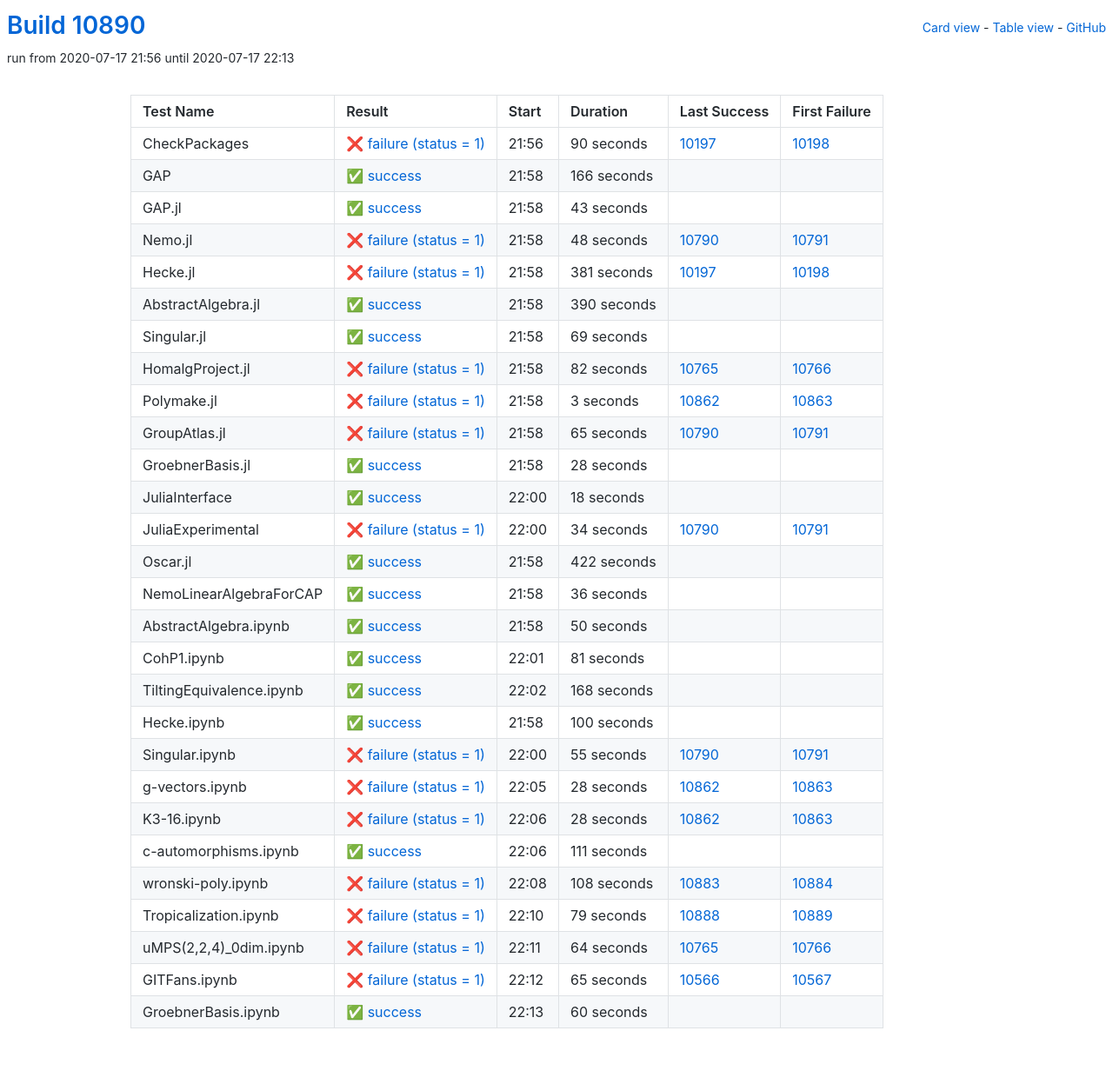
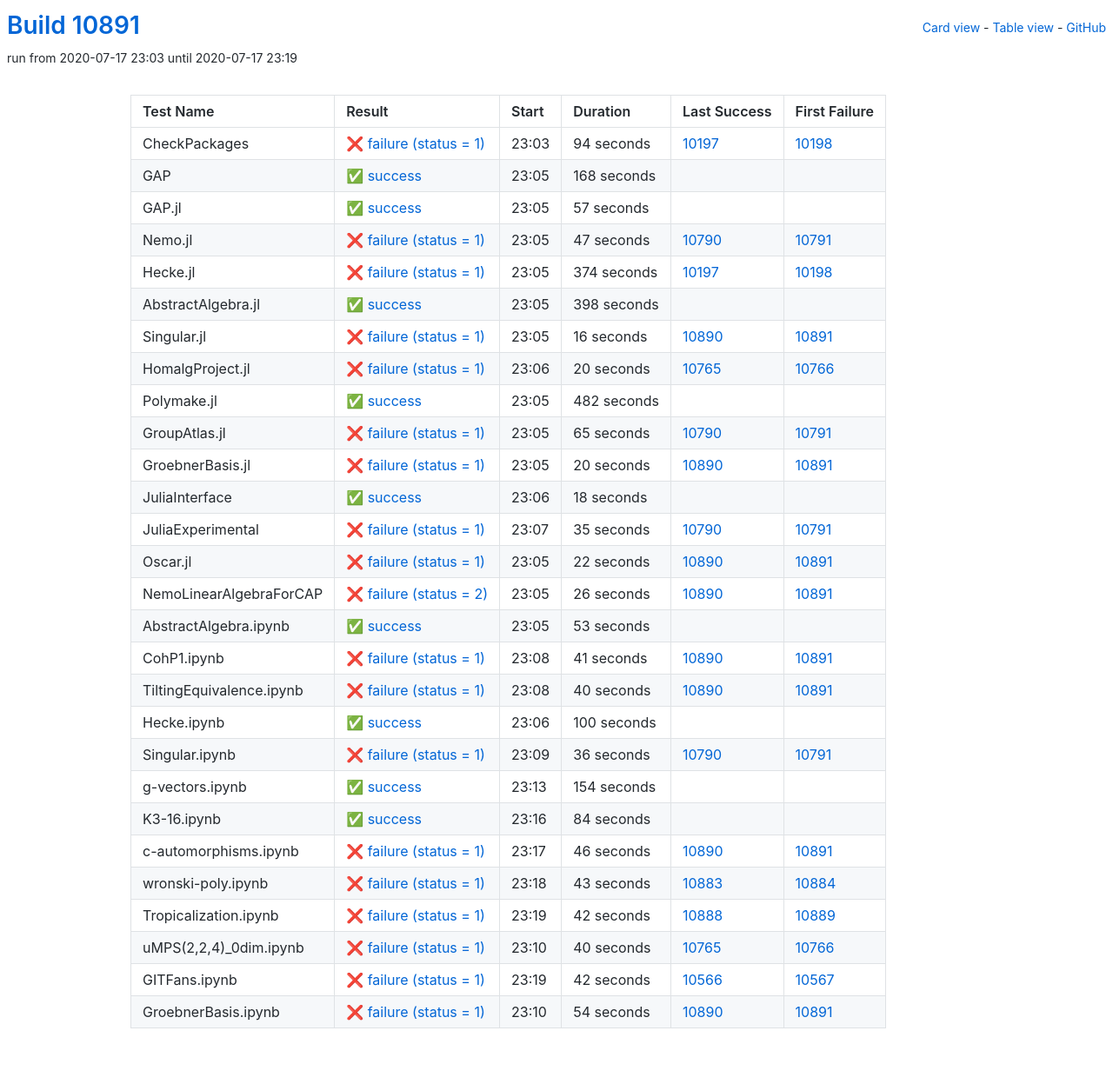
Before and after one commit to oscar-system/oscar-ci-status, a Jekyll site: the page built from table.html, in a window 1280 px wide. Shown: the whole page at 87% size. Built offline with Jekyll 4.4.1, drawn with Linux system fonts in a browser that asks for light colours.

Commit message:
Build #10891

```diff
--- a/_data/ci.yml
+++ b/_data/ci.yml
@@ -1,6 +1,6 @@
 ---
-build: 10890
-build_url: https://oscarci.mathematik.uni-kl.de/job/oscar/10890/
+build: 10891
+build_url: https://oscarci.mathematik.uni-kl.de/job/oscar/10891/
 job: oscar
 organization: oscar-system
 repo: oscar-ci-status
@@ -8,116 +8,116 @@
 tests:
 - name: CheckPackages
   id: checkpackages
-  log: https://oscarci.mathematik.uni-kl.de/job/oscar/10890/artifact/logs/build-10890/CheckPackages.log
-  start: 2020-07-17 21:56
+  log: https://oscarci.mathematik.uni-kl.de/job/oscar/10891/artifact/logs/build-10891/CheckPackages.log
+  start: 2020-07-17 23:03
   success: false
   exitcode: 1
   status: failure
-  duration: 90
+  duration: 94
   last_success: 10197
   last_success_url: https://oscarci.mathematik.uni-kl.de/job/oscar/10197/
   first_failure: 10198
   first_failure_url: https://oscarci.mathematik.uni-kl.de/job/oscar/10198/
 - name: GAP
   id: gap
-  log: https://oscarci.mathematik.uni-kl.de/job/oscar/10890/artifact/logs/build-10890/GAP.log
-  start: 2020-07-17 21:58
+  log: https://oscarci.mathematik.uni-kl.de/job/oscar/10891/artifact/logs/build-10891/GAP.log
+  start: 2020-07-17 23:05
   success: true
   exitcode: 0
   status: success
-  duration: 166
+  duration: 168
   last_success: false
   last_success_url:
   first_failure: false
   first_failure_url:
 - name: GAP.jl
   id: gap-jl
-  log: https://oscarci.mathematik.uni-kl.de/job/oscar/10890/artifact/logs/build-10890/GAP.jl.log
-  start: 2020-07-17 21:58
+  log: https://oscarci.mathematik.uni-kl.de/job/oscar/10891/artifact/logs/build-10891/GAP.jl.log
+  start: 2020-07-17 23:05
   success: true
   exitcode: 0
   status: success
-  duration: 43
+  duration: 57
   last_success: false
   last_success_url:
   first_failure: false
   first_failure_url:
 - name: Nemo.jl
   id: nemo-jl
-  log: https://oscarci.mathematik.uni-kl.de/job/oscar/10890/artifact/logs/build-10890/Nemo.jl.log
-  start: 2020-07-17 21:58
+  log: https://oscarci.mathematik.uni-kl.de/job/oscar/10891/artifact/logs/build-10891/Nemo.jl.log
+  start: 2020-07-17 23:05
   success: false
   exitcode: 1
   status: failure
-  duration: 48
+  duration: 47
   last_success: 10790
   last_success_url: https://oscarci.mathematik.uni-kl.de/job/oscar/10790/
   first_failure: 10791
   first_failure_url: https://oscarci.mathematik.uni-kl.de/job/oscar/10791/
 - name: Hecke.jl
   id: hecke-jl
-  log: https://oscarci.mathematik.uni-kl.de/job/oscar/10890/artifact/logs/build-10890/Hecke.jl.log
-  start: 2020-07-17 21:58
+  log: https://oscarci.mathematik.uni-kl.de/job/oscar/10891/artifact/logs/build-10891/Hecke.jl.log
+  start: 2020-07-17 23:05
   success: false
   exitcode: 1
   status: failure
-  duration: 381
+  duration: 374
   last_success: 10197
   last_success_url: https://oscarci.mathematik.uni-kl.de/job/oscar/10197/
   first_failure: 10198
   first_failure_url: https://oscarci.mathematik.uni-kl.de/job/oscar/10198/
 - name: AbstractAlgebra.jl
   id: abstractalgebra-jl
-  log: https://oscarci.mathematik.uni-kl.de/job/oscar/10890/artifact/logs/build-10890/AbstractAlgebra.jl.log
-  start: 2020-07-17 21:58
+  log: https://oscarci.mathematik.uni-kl.de/job/oscar/10891/artifact/logs/build-10891/AbstractAlgebra.jl.log
+  start: 2020-07-17 23:05
   success: true
   exitcode: 0
   status: success
-  duration: 390
+  duration: 398
   last_success: false
   last_success_url:
   first_failure: false
   first_failure_url:
 - name: Singular.jl
   id: singular-jl
-  log: https://oscarci.mathematik.uni-kl.de/job/oscar/10890/artifact/logs/build-10890/Singular.jl.log
-  start: 2020-07-17 21:58
-  success: true
-  exitcode: 0
-  status: success
-  duration: 69
-  last_success: false
-  last_success_url:
-  first_failure: false
-  first_failure_url:
-- name: HomalgProject.jl
-  id: homalgproject-jl
-  log: https://oscarci.mathematik.uni-kl.de/job/oscar/10890/artifact/logs/build-10890/HomalgProject.jl.log
-  start: 2020-07-17 21:58
+  log: https://oscarci.mathematik.uni-kl.de/job/oscar/10891/artifact/logs/build-10891/Singular.jl.log
+  start: 2020-07-17 23:05
   success: false
   exitcode: 1
   status: failure
-  duration: 82
+  duration: 16
+  last_success: 10890
+  last_success_url: https://oscarci.mathematik.uni-kl.de/job/oscar/10890/
+  first_failure: 10891
+  first_failure_url: https://oscarci.mathematik.uni-kl.de/job/oscar/10891/
+- name: HomalgProject.jl
+  id: homalgproject-jl
+  log: https://oscarci.mathematik.uni-kl.de/job/oscar/10891/artifact/logs/build-10891/HomalgProject.jl.log
+  start: 2020-07-17 23:06
+  success: false
+  exitcode: 1
+  status: failure
+  duration: 20
   last_success: 10765
   last_success_url: https://oscarci.mathematik.uni-kl.de/job/oscar/10765/
   first_failure: 10766
   first_failure_url: https://oscarci.mathematik.uni-kl.de/job/oscar/10766/
 - name: Polymake.jl
   id: polymake-jl
-  log: https://oscarci.mathematik.uni-kl.de/job/oscar/10890/artifact/logs/build-10890/Polymake.jl.log
-  start: 2020-07-17 21:58
-  success: false
-  exitcode: 1
-  status: failure
-  duration: 3
-  last_success: 10862
-  last_success_url: https://oscarci.mathematik.uni-kl.de/job/oscar/10862/
-  first_failure: 10863
-  first_failure_url: https://oscarci.mathematik.uni-kl.de/job/oscar/10863/
+  log: https://oscarci.mathematik.uni-kl.de/job/oscar/10891/artifact/logs/build-10891/Polymake.jl.log
+  start: 2020-07-17 23:05
+  success: true
+  exitcode: 0
+  status: success
+  duration: 482
+  last_success: false
+  last_success_url:
+  first_failure: false
+  first_failure_url:
 - name: GroupAtlas.jl
   id: groupatlas-jl
-  log: https://oscarci.mathematik.uni-kl.de/job/oscar/10890/artifact/logs/build-10890/GroupAtlas.jl.log
-  start: 2020-07-17 21:58
+  log: https://oscarci.mathematik.uni-kl.de/job/oscar/10891/artifact/logs/build-10891/GroupAtlas.jl.log
+  start: 2020-07-17 23:05
   success: false
   exitcode: 1
   status: failure
@@ -128,20 +128,20 @@
   first_failure_url: https://oscarci.mathematik.uni-kl.de/job/oscar/10791/
 - name: GroebnerBasis.jl
   id: groebnerbasis-jl
-  log: https://oscarci.mathematik.uni-kl.de/job/oscar/10890/artifact/logs/build-10890/GroebnerBasis.jl.log
-  start: 2020-07-17 21:58
-  success: true
-  exitcode: 0
-  status: success
-  duration: 28
-  last_success: false
-  last_success_url:
-  first_failure: false
-  first_failure_url:
+  log: https://oscarci.mathematik.uni-kl.de/job/oscar/10891/artifact/logs/build-10891/GroebnerBasis.jl.log
+  start: 2020-07-17 23:05
+  success: false
+  exitcode: 1
+  status: failure
+  duration: 20
+  last_success: 10890
+  last_success_url: https://oscarci.mathematik.uni-kl.de/job/oscar/10890/
+  first_failure: 10891
+  first_failure_url: https://oscarci.mathematik.uni-kl.de/job/oscar/10891/
 - name: JuliaInterface
   id: juliainterface
-  log: https://oscarci.mathematik.uni-kl.de/job/oscar/10890/artifact/logs/build-10890/JuliaInterface.log
-  start: 2020-07-17 22:00
+  log: https://oscarci.mathematik.uni-kl.de/job/oscar/10891/artifact/logs/build-10891/JuliaInterface.log
+  start: 2020-07-17 23:06
   success: true
   exitcode: 0
   status: success
@@ -152,80 +152,80 @@
   first_failure_url:
 - name: JuliaExperimental
   id: juliaexperimental
-  log: https://oscarci.mathematik.uni-kl.de/job/oscar/10890/artifact/logs/build-10890/JuliaExperimental.log
-  start: 2020-07-17 22:00
+  log: https://oscarci.mathematik.uni-kl.de/job/oscar/10891/artifact/logs/build-10891/JuliaExperimental.log
+  start: 2020-07-17 23:07
   success: false
   exitcode: 1
   status: failure
-  duration: 34
+  duration: 35
   last_success: 10790
   last_success_url: https://oscarci.mathematik.uni-kl.de/job/oscar/10790/
   first_failure: 10791
   first_failure_url: https://oscarci.mathematik.uni-kl.de/job/oscar/10791/
 - name: Oscar.jl
   id: oscar-jl
-  log: https://oscarci.mathematik.uni-kl.de/job/oscar/10890/artifact/logs/build-10890/Oscar.jl.log
-  start: 2020-07-17 21:58
+  log: https://oscarci.mathematik.uni-kl.de/job/oscar/10891/artifact/logs/build-10891/Oscar.jl.log
+  start: 2020-07-17 23:05
+  success: false
+  exitcode: 1
+  status: failure
+  duration: 22
+  last_success: 10890
+  last_success_url: https://oscarci.mathematik.uni-kl.de/job/oscar/10890/
+  first_failure: 10891
+  first_failure_url: https://oscarci.mathematik.uni-kl.de/job/oscar/10891/
+- name: NemoLinearAlgebraForCAP
+  id: nemolinearalgebraforcap
+  log: https://oscarci.mathematik.uni-kl.de/job/oscar/10891/artifact/logs/build-10891/NemoLinearAlgebraForCAP.log
+  start: 2020-07-17 23:05
+  success: false
+  exitcode: 2
+  status: failure
+  duration: 26
+  last_success: 10890
+  last_success_url: https://oscarci.mathematik.uni-kl.de/job/oscar/10890/
+  first_failure: 10891
+  first_failure_url: https://oscarci.mathematik.uni-kl.de/job/oscar/10891/
+- name: AbstractAlgebra.ipynb
+  id: abstractalgebra-ipynb
+  log: https://oscarci.mathematik.uni-kl.de/job/oscar/10891/artifact/logs/build-10891/AbstractAlgebra.ipynb.log
+  start: 2020-07-17 23:05
   success: true
   exitcode: 0
   status: success
-  duration: 422
-  last_success: false
-  last_success_url:
-  first_failure: false
-  first_failure_url:
-- name: NemoLinearAlgebraForCAP
-  id: nemolinearalgebraforcap
-  log: https://oscarci.mathematik.uni-kl.de/job/oscar/10890/artifact/logs/build-10890/NemoLinearAlgebraForCAP.log
-  start: 2020-07-17 21:58
-  success: true
-  exitcode: 0
-  status: success
-  duration: 36
-  last_success: false
-  last_success_url:
-  first_failure: false
-  first_failure_url:
-- name: AbstractAlgebra.ipynb
-  id: abstractalgebra-ipynb
-  log: https://oscarci.mathematik.uni-kl.de/job/oscar/10890/artifact/logs/build-10890/AbstractAlgebra.ipynb.log
-  start: 2020-07-17 21:58
-  success: true
-  exitcode: 0
-  status: success
-  duration: 50
+  duration: 53
   last_success: false
   last_success_url:
   first_failure: false
   first_failure_url:
 - name: CohP1.ipynb
   id: cohp1-ipynb
-  log: https://oscarci.mathematik.uni-kl.de/job/oscar/10890/artifact/logs/build-10890/CohP1.ipynb.log
-  start: 2020-07-17 22:01
-  success: true
-  exitcode: 0
-  status: success
-  duration: 81
-  last_success: false
-  last_success_url:
-  first_failure: false
-  first_failure_url:
+  log: https://oscarci.mathematik.uni-kl.de/job/oscar/10891/artifact/logs/build-10891/CohP1.ipynb.log
+  start: 2020-07-17 23:08
+  success: false
+  exitcode: 1
+  status: failure
+  duration: 41
+  last_success: 10890
+  last_success_url: https://oscarci.mathematik.uni-kl.de/job/oscar/10890/
+  first_failure: 10891
+  first_failure_url: https://oscarci.mathematik.uni-kl.de/job/oscar/10891/
 - name: TiltingEquivalence.ipynb
   id: tiltingequivalence-ipynb
-  log: https://oscarci.mathematik.uni-kl.de/job/oscar/10890/artifact/logs/build-10890/TiltingEquivalence.ipynb.log
-  start: 2020-07-17 22:02
-  success: true
-  exitcode: 0
-  status: success
-  duration: 168
-  last_success: false
-  last_success_url:
-  first_failure: false
-  first_failure_url:
+  log: https://oscarci.mathematik.uni-kl.de/job/oscar/10891/artifact/logs/build-10891/TiltingEquivalence.ipynb.log
+  start: 2020-07-17 23:08
+  success: false
+  exitcode: 1
+  status: failure
+  duration: 40
+  last_success: 10890
+  last_success_url: https://oscarci.mathematik.uni-kl.de/job/oscar/10890/
+  first_failure: 10891
+  first_failure_url: https://oscarci.mathematik.uni-kl.de/job/oscar/10891/
 - name: Hecke.ipynb
   id: hecke-ipynb
-  log: https://oscarci.mathematik.uni-kl.de/job/oscar/10890/artifact/logs/build-10890/Hecke.ipynb.log
-  start: 2020-07-17 21:58
+  log: https://oscarci.mathematik.uni-kl.de/job/oscar/10891/artifact/logs/build-10891/Hecke.ipynb.log
+  start: 2020-07-17 23:06
   success: true
   exitcode: 0
   status: success
@@ -236,109 +236,109 @@
   first_failure_url:
 - name: Singular.ipynb
   id: singular-ipynb
-  log: https://oscarci.mathematik.uni-kl.de/job/oscar/10890/artifact/logs/build-10890/Singular.ipynb.log
-  start: 2020-07-17 22:00
+  log: https://oscarci.mathematik.uni-kl.de/job/oscar/10891/artifact/logs/build-10891/Singular.ipynb.log
+  start: 2020-07-17 23:09
   success: false
   exitcode: 1
   status: failure
-  duration: 55
+  duration: 36
   last_success: 10790
   last_success_url: https://oscarci.mathematik.uni-kl.de/job/oscar/10790/
   first_failure: 10791
   first_failure_url: https://oscarci.mathematik.uni-kl.de/job/oscar/10791/
 - name: g-vectors.ipynb
   id: g-vectors-ipynb
-  log: https://oscarci.mathematik.uni-kl.de/job/oscar/10890/artifact/logs/build-10890/g-vectors.ipynb.log
-  start: 2020-07-17 22:05
-  success: false
-  exitcode: 1
-  status: failure
-  duration: 28
-  last_success: 10862
-  last_success_url: https://oscarci.mathematik.uni-kl.de/job/oscar/10862/
-  first_failure: 10863
-  first_failure_url: https://oscarci.mathematik.uni-kl.de/job/oscar/10863/
-- name: K3-16.ipynb
-  id: k3-16-ipynb
-  log: https://oscarci.mathematik.uni-kl.de/job/oscar/10890/artifact/logs/build-10890/K3-16.ipynb.log
-  start: 2020-07-17 22:06
-  success: false
-  exitcode: 1
-  status: failure
-  duration: 28
-  last_success: 10862
-  last_success_url: https://oscarci.mathematik.uni-kl.de/job/oscar/10862/
-  first_failure: 10863
-  first_failure_url: https://oscarci.mathematik.uni-kl.de/job/oscar/10863/
-- name: c-automorphisms.ipynb
-  id: c-automorphisms-ipynb
-  log: https://oscarci.mathematik.uni-kl.de/job/oscar/10890/artifact/logs/build-10890/c-automorphisms.ipynb.log
-  start: 2020-07-17 22:06
+  log: https://oscarci.mathematik.uni-kl.de/job/oscar/10891/artifact/logs/build-10891/g-vectors.ipynb.log
+  start: 2020-07-17 23:13
   success: true
   exitcode: 0
   status: success
-  duration: 111
+  duration: 154
   last_success: false
   last_success_url:
   first_failure: false
   first_failure_url:
-- name: wronski-poly.ipynb
-  id: wronski-poly-ipynb
-  log: https://oscarci.mathematik.uni-kl.de/job/oscar/10890/artifact/logs/build-10890/wronski-poly.ipynb.log
-  start: 2020-07-17 22:08
+- name: K3-16.ipynb
+  id: k3-16-ipynb
+  log: https://oscarci.mathematik.uni-kl.de/job/oscar/10891/artifact/logs/build-10891/K3-16.ipynb.log
+  start: 2020-07-17 23:16
+  success: true
+  exitcode: 0
+  status: success
+  duration: 84
+  last_success: false
+  last_success_url:
+  first_failure: false
+  first_failure_url:
+- name: c-automorphisms.ipynb
+  id: c-automorphisms-ipynb
+  log: https://oscarci.mathematik.uni-kl.de/job/oscar/10891/artifact/logs/build-10891/c-automorphisms.ipynb.log
+  start: 2020-07-17 23:17
   success: false
   exitcode: 1
   status: failure
-  duration: 108
+  duration: 46
+  last_success: 10890
+  last_success_url: https://oscarci.mathematik.uni-kl.de/job/oscar/10890/
+  first_failure: 10891
+  first_failure_url: https://oscarci.mathematik.uni-kl.de/job/oscar/10891/
+- name: wronski-poly.ipynb
+  id: wronski-poly-ipynb
+  log: https://oscarci.mathematik.uni-kl.de/job/oscar/10891/artifact/logs/build-10891/wronski-poly.ipynb.log
+  start: 2020-07-17 23:18
+  success: false
+  exitcode: 1
+  status: failure
+  duration: 43
   last_success: 10883
   last_success_url: https://oscarci.mathematik.uni-kl.de/job/oscar/10883/
   first_failure: 10884
   first_failure_url: https://oscarci.mathematik.uni-kl.de/job/oscar/10884/
 - name: Tropicalization.ipynb
   id: tropicalization-ipynb
-  log: https://oscarci.mathematik.uni-kl.de/job/oscar/10890/artifact/logs/build-10890/Tropicalization.ipynb.log
-  start: 2020-07-17 22:10
+  log: https://oscarci.mathematik.uni-kl.de/job/oscar/10891/artifact/logs/build-10891/Tropicalization.ipynb.log
+  start: 2020-07-17 23:19
   success: false
   exitcode: 1
   status: failure
-  duration: 79
+  duration: 42
   last_success: 10888
   last_success_url: https://oscarci.mathematik.uni-kl.de/job/oscar/10888/
   first_failure: 10889
   first_failure_url: https://oscarci.mathematik.uni-kl.de/job/oscar/10889/
 - name: uMPS(2,2,4)_0dim.ipynb
   id: umps-2-2-4-0dim-ipynb
-  log: https://oscarci.mathematik.uni-kl.de/job/oscar/10890/artifact/logs/build-10890/uMPS-2-2-4-_0dim.ipynb.log
-  start: 2020-07-17 22:11
+  log: https://oscarci.mathematik.uni-kl.de/job/oscar/10891/artifact/logs/build-10891/uMPS-2-2-4-_0dim.ipynb.log
+  start: 2020-07-17 23:10
   success: false
   exitcode: 1
   status: failure
-  duration: 64
+  duration: 40
   last_success: 10765
   last_success_url: https://oscarci.mathematik.uni-kl.de/job/oscar/10765/
   first_failure: 10766
   first_failure_url: https://oscarci.mathematik.uni-kl.de/job/oscar/10766/
 - name: GITFans.ipynb
   id: gitfans-ipynb
-  log: https://oscarci.mathematik.uni-kl.de/job/oscar/10890/artifact/logs/build-10890/GITFans.ipynb.log
-  start: 2020-07-17 22:12
+  log: https://oscarci.mathematik.uni-kl.de/job/oscar/10891/artifact/logs/build-10891/GITFans.ipynb.log
+  start: 2020-07-17 23:19
   success: false
   exitcode: 1
   status: failure
-  duration: 65
+  duration: 42
   last_success: 10566
   last_success_url: https://oscarci.mathematik.uni-kl.de/job/oscar/10566/
   first_failure: 10567
   first_failure_url: https://oscarci.mathematik.uni-kl.de/job/oscar/10567/
 - name: GroebnerBasis.ipynb
   id: groebnerbasis-ipynb
-  log: https://oscarci.mathematik.uni-kl.de/job/oscar/10890/artifact/logs/build-10890/GroebnerBasis.ipynb.log
-  start: 2020-07-17 22:13
-  success: true
-  exitcode: 0
-  status: success
-  duration: 60
-  last_success: false
-  last_success_url:
-  first_failure: false
-  first_failure_url:
+  log: https://oscarci.mathematik.uni-kl.de/job/oscar/10891/artifact/logs/build-10891/GroebnerBasis.ipynb.log
+  start: 2020-07-17 23:10
+  success: false
+  exitcode: 1
+  status: failure
+  duration: 54
+  last_success: 10890
+  last_success_url: https://oscarci.mathematik.uni-kl.de/job/oscar/10890/
+  first_failure: 10891
+  first_failure_url: https://oscarci.mathematik.uni-kl.de/job/oscar/10891/
```
Also changed, not shown: README.md.
